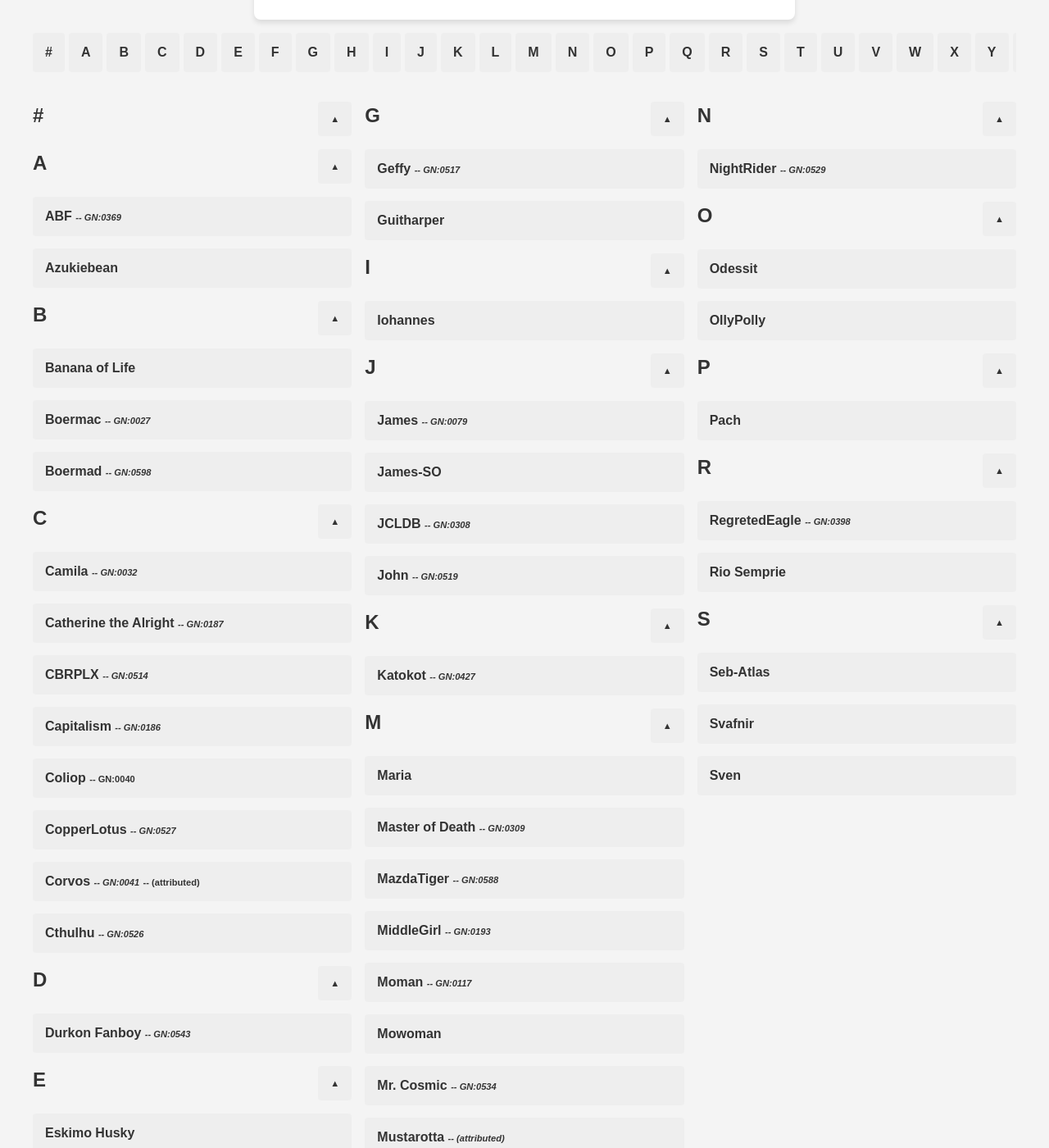
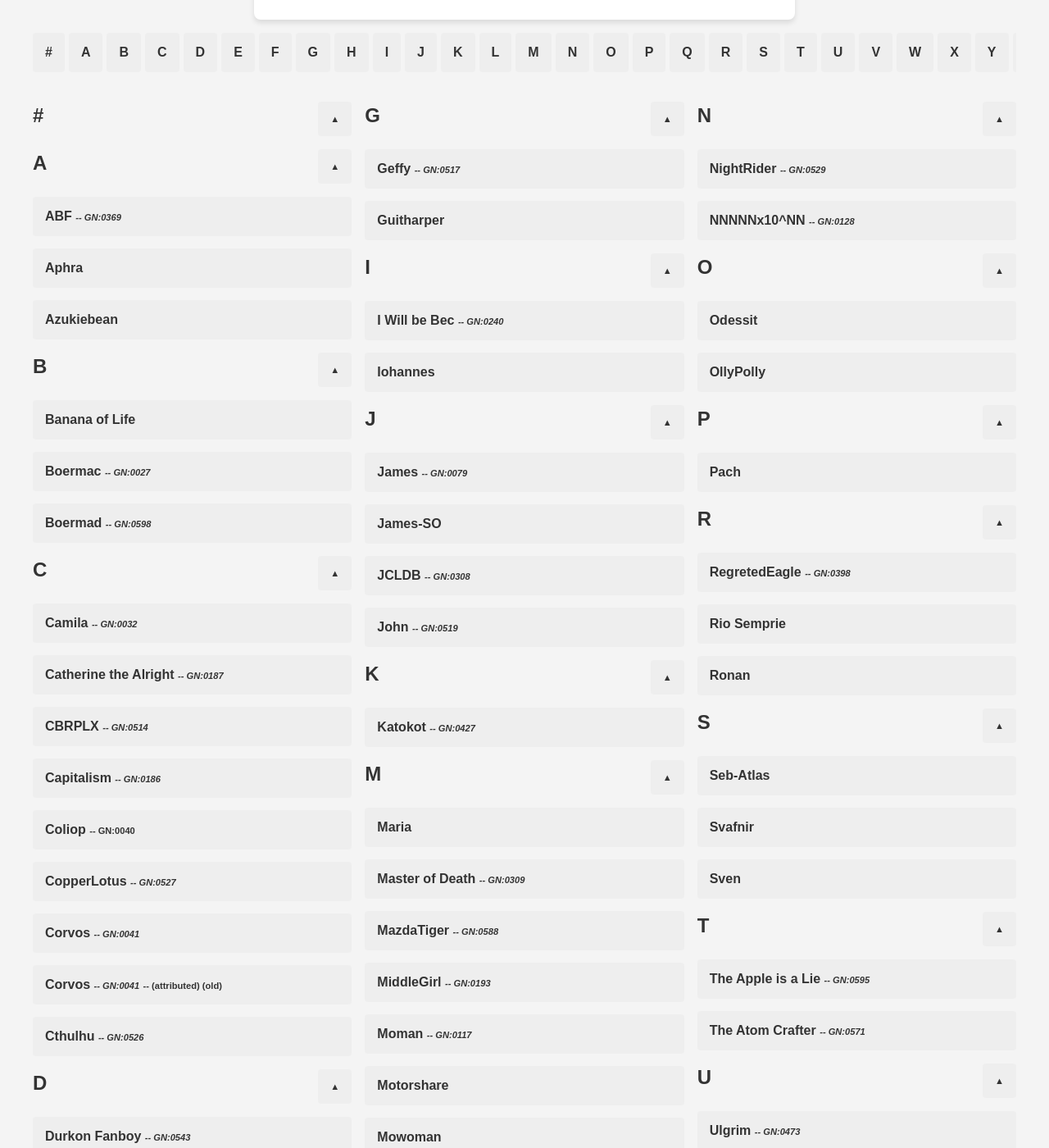
Before and after one commit to sirhcb/NAtesting, a Jekyll site: the page built from index.html, in a window 1280 px wide and 1400 px high, scrolled down 336 px. Shown: the whole window at 82% size. Built offline with Jekyll 4.4.1, drawn with Linux system fonts in a browser that asks for light colours.

Commit message:
Add new sections T, U, and V to index.html

```diff
--- a/index.html
+++ b/index.html
@@ -112,6 +112,7 @@
 
   <ul>
     <li><a href="/NotreArms/slideshows/Series II/#slide-2">ABF <i><small><small>-- GN:0369</small></small></i></a></li>
+    <li><a href="/NotreArms/slideshows/Series II/#slide-8">Aphra</a></li>
     <li><a href="/NotreArms/slideshows/Series II/#slide-1">Azukiebean</a></li>
   </ul>
 </div>
@@ -149,7 +150,8 @@
     <li><a href="/NotreArms/slideshows/Series I/#slide-1">Capitalism <i><small><small>-- GN:0186</small></small></i></a></li>
     <li><a href="/NotreArms/slideshows/Series I/#slide-1">Coliop <small><small>-- GN:0040</small></small></i></a></li>
     <li><a href="/NotreArms/slideshows/Series II/#slide-2">CopperLotus <i><small><small>-- GN:0527</small></small></i></a></li>
-    <li><a href="/NotreArms/slideshows/Series I/#slide-1">Corvos <i><small><small>-- GN:0041</small></small></i> <small><small>-- (attributed)</small></small></a></li>
+    <li><a href="/NotreArms/slideshows/Series II/#slide-8">Corvos <i><small><small>-- GN:0041</small></small></i></a></li>
+    <li><a href="/NotreArms/slideshows/Series I/#slide-1">Corvos <i><small><small>-- GN:0041</small></small></i> <small><small>-- (attributed) (old)</small></small></a></li>
     <li><a href="/NotreArms/slideshows/Series II/#slide-2">Cthulhu <i><small><small>-- GN:0526</small></small></i></a></li>
   </ul>
 </div>
@@ -221,6 +223,7 @@
   </div>
 
   <ul>
+    <li><a href="/NotreArms/slideshows/Series II/#slide-8">I Will be Bec <i><small><small>-- GN:0240</small></small></i></a></li>
     <li><a href="/NotreArms/slideshows/Series I/#slide-2">Iohannes</a></li>
   </ul>
 </div>
@@ -271,6 +274,7 @@
     <li><a href="/NotreArms/slideshows/Series II/#slide-1">MazdaTiger <i><small><small>-- GN:0588</small></small></i></a></li>
     <li><a href="/NotreArms/slideshows/Series I/#slide-2">MiddleGirl <i><small><small>-- GN:0193</small></small></i></a></li>
     <li><a href="/NotreArms/slideshows/Series I/#slide-1">Moman <i><small><small>-- GN:0117</small></small></i></a></li>
+    <li><a href="/NotreArms/slideshows/Series II/#slide-8">Motorshare</a></li>
     <li><a href="/NotreArms/slideshows/Series I/#slide-1">Mowoman</a></li>
     <li><a href="/NotreArms/slideshows/Series II/#slide-2">Mr. Cosmic <i><small><small>-- GN:0534</small></small></i></a></li>
     <li><a href="/NotreArms/slideshows/Series I/#slide-1">Mustarotta <i><small><small>-- (attributed)</small></small></i></a></li>
@@ -289,6 +293,7 @@
 
   <ul>
     <li><a href="/NotreArms/slideshows/Series II/#slide-1">NightRider <i><small><small>-- GN:0529</small></small></i></a></li>
+    <li><a href="/NotreArms/slideshows/Series II/#slide-8">NNNNNx10^NN <i><small><small>-- GN:0128</small></small></i></a></li>
   </ul>
 </div>
 
@@ -336,6 +341,7 @@
   <ul>
     <li><a href="/NotreArms/slideshows/Series II/#slide-2">RegretedEagle <i><small><small>-- GN:0398</small></small></i></a></li>
     <li><a href="/NotreArms/slideshows/Series I/#slide-1">Rio Semprie</a></li>
+    <li><a href="/NotreArms/slideshows/Series II/#slide-8">Ronan</a></li>
   </ul>
 </div>
 
@@ -355,6 +361,48 @@
   </ul>
 </div>
 
+<!-- Section T -->
+<div id="section-T">
+
+  <!-- This new wrapper forces the header and link together -->
+  <div style="display: flex; align-items: baseline; justify-content: space-between;">
+    <h2 style="margin: 0;">T</h2>
+    <small><small><i><a href="#top">▲</a></i></small></small>
+  </div>
+
+  <ul>
+    <li><a href="/NotreArms/slideshows/Series II/#slide-8">The Apple is a Lie <i><small><small>-- GN:0595</small></small></i></a></li>
+    <li><a href="/NotreArms/slideshows/Series II/#slide-8">The Atom Crafter <i><small><small>-- GN:0571</small></small></i></a></li>
+  </ul>
+</div>
+
+<!-- Section U -->
+<div id="section-U">
+
+  <!-- This new wrapper forces the header and link together -->
+  <div style="display: flex; align-items: baseline; justify-content: space-between;">
+    <h2 style="margin: 0;">U</h2>
+    <small><small><i><a href="#top">▲</a></i></small></small>
+  </div>
+
+  <ul>
+    <li><a href="/NotreArms/slideshows/Series II/#slide-8">Ulgrim <i><small><small>-- GN:0473</small></small></i></a></li>
+  </ul>
+</div>
+
+<!-- Section V -->
+<div id="section-V">
+
+  <!-- This new wrapper forces the header and link together -->
+  <div style="display: flex; align-items: baseline; justify-content: space-between;">
+    <h2 style="margin: 0;">V</h2>
+    <small><small><i><a href="#top">▲</a></i></small></small>
+  </div>
+
+  <ul>
+    <li><a href="/NotreArms/slideshows/Series II/#slide-*">Vanilla Icecream</a></li>
+  </ul>
+</div>
 
 
 </div>
```
